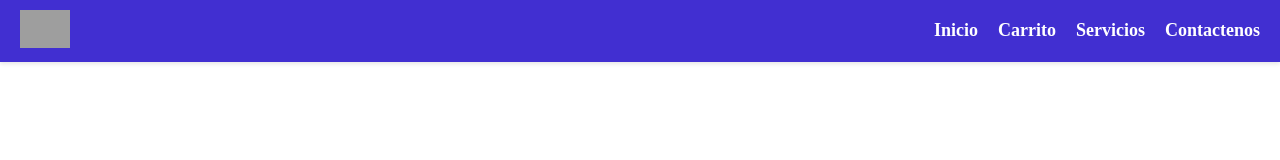
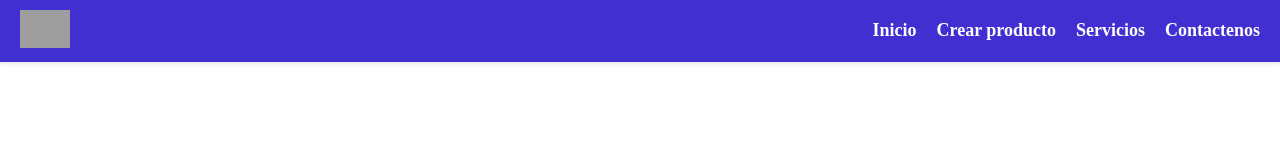
Before and after one commit to DilianCQ/fullstack, a React (Vite) app in the folder frontend/: page /create-product in a window 1280 px wide. Shown: the top 160 px of the page. Built offline with nearby package versions, Linux system fonts and the light colour scheme; grey boxes are pictures that could not be loaded.

Commit message:
Changes in createProduct

```diff
--- a/frontend/src/App.tsx
+++ b/frontend/src/App.tsx
@@ -1,15 +1,12 @@
-import { useState } from "react";
 import { Route, BrowserRouter as Router, Routes } from "react-router-dom";
 
 import "./App.css";
-import CreateProducts from "./createProducts";
+import CreateProducts from "./createProduct/createProducts";
 import Home from "./Home";
 import Header from "./Header/Header";
 import Footer from "./Footer/Footer";
 
 function App() {
-  const [count, setCount] = useState(0);
-
   return (
     <>
       <Router>
--- a/frontend/src/Header/Header.css
+++ b/frontend/src/Header/Header.css
@@ -1,4 +1,3 @@
-
 .header {
   display: flex;
   justify-content: space-between;
@@ -26,6 +25,7 @@
 
 .navbar-item {
   margin-left: 20px;
+  cursor: pointer;
 }
 
 .navbar-item a {
--- a/frontend/src/Header/Header.tsx
+++ b/frontend/src/Header/Header.tsx
@@ -1,6 +1,13 @@
+import { useNavigate } from "react-router-dom";
 import "./Header.css";
 
 function Header() {
+  const navigate = useNavigate();
+
+  const handleNavigation = (route: string) => {
+    navigate(route);
+  };
+
   return (
     <header className="header">
       <div className="logo">
@@ -8,10 +15,20 @@ function Header() {
       </div>
       <nav className="navbar">
         <ul className="navbar-menu">
-          <li className="navbar-item"><a href="#home">Inicio</a></li>
-          <li className="navbar-item"><a href="#about">Carrito</a></li>
-          <li className="navbar-item"><a href="#services">Servicios</a></li>
-          <li className="navbar-item"><a href="#contact">Contactenos</a></li>
+          <li className="navbar-item">
+            <a onClick={() => handleNavigation("/")}>Inicio</a>
+          </li>
+          <li className="navbar-item">
+            <a onClick={() => handleNavigation("/create-product")}>
+              Crear producto
+            </a>
+          </li>
+          <li className="navbar-item">
+            <a href="#services">Servicios</a>
+          </li>
+          <li className="navbar-item">
+            <a href="#contact">Contactenos</a>
+          </li>
         </ul>
       </nav>
     </header>
--- a/frontend/src/createProducts.tsx
+++ b/frontend/src/createProduct/createProducts.tsx
@@ -1,7 +1,7 @@
-import React from "react";
-import "./App.css";
 import { useState } from "react";
 import Axios from "axios";
+
+import "./createProduct.css";
 
 function CreateProducts() {
   const [nombre, setNombre] = useState("");
@@ -12,11 +12,11 @@ function CreateProducts() {
 
   const add = () => {
     Axios.post("http://localhost:3001/create", {
-      nombre: nombre,
-      codigo: codigo,
-      inventario: inventario,
-      marca: marca,
-      valor: valor,
+      nombre,
+      codigo,
+      inventario,
+      marca,
+      valor,
     }).then(() => {
       alert("prodcuto Creado");
     });
```
Also changed, not shown: frontend/src/createProduct/createProduct.css (added), 2 other files (tests, documents, lock files or other folders).
